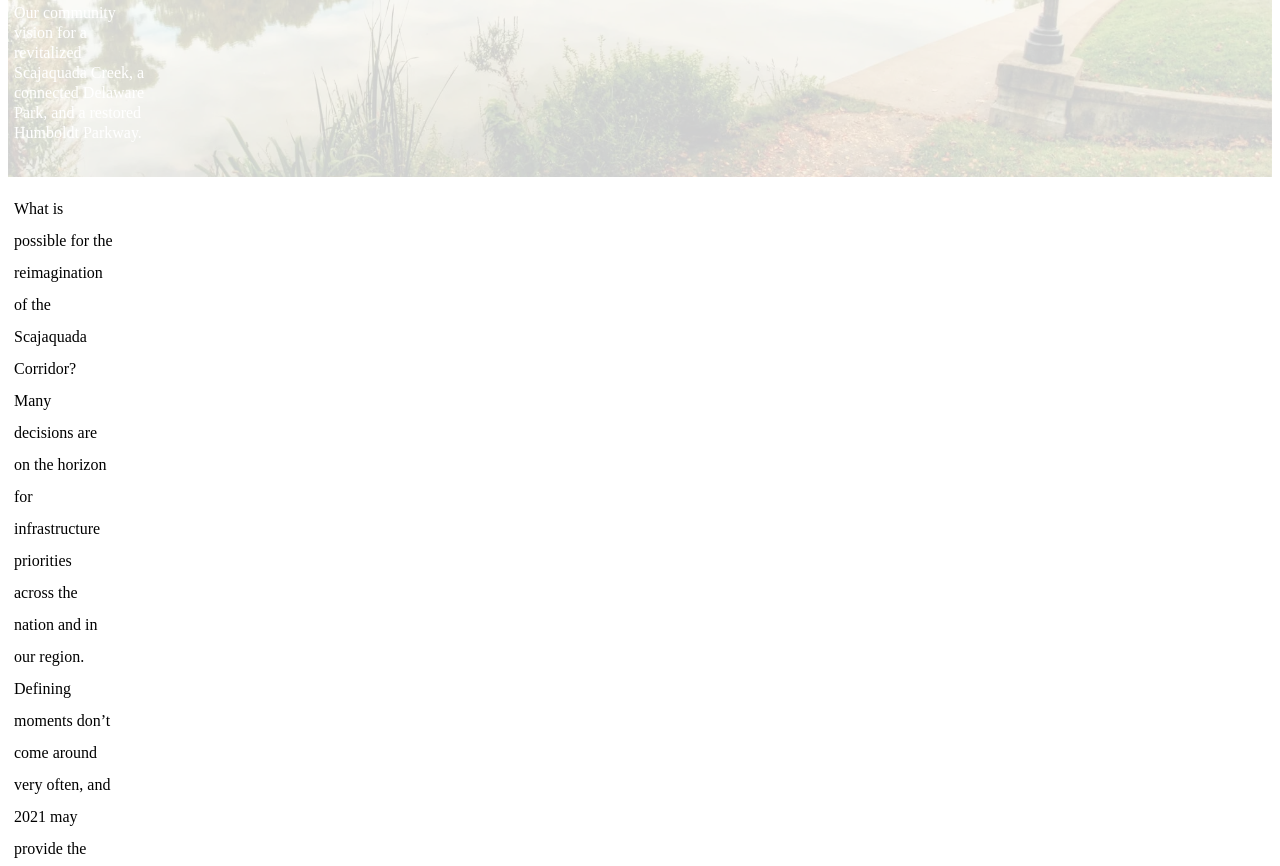
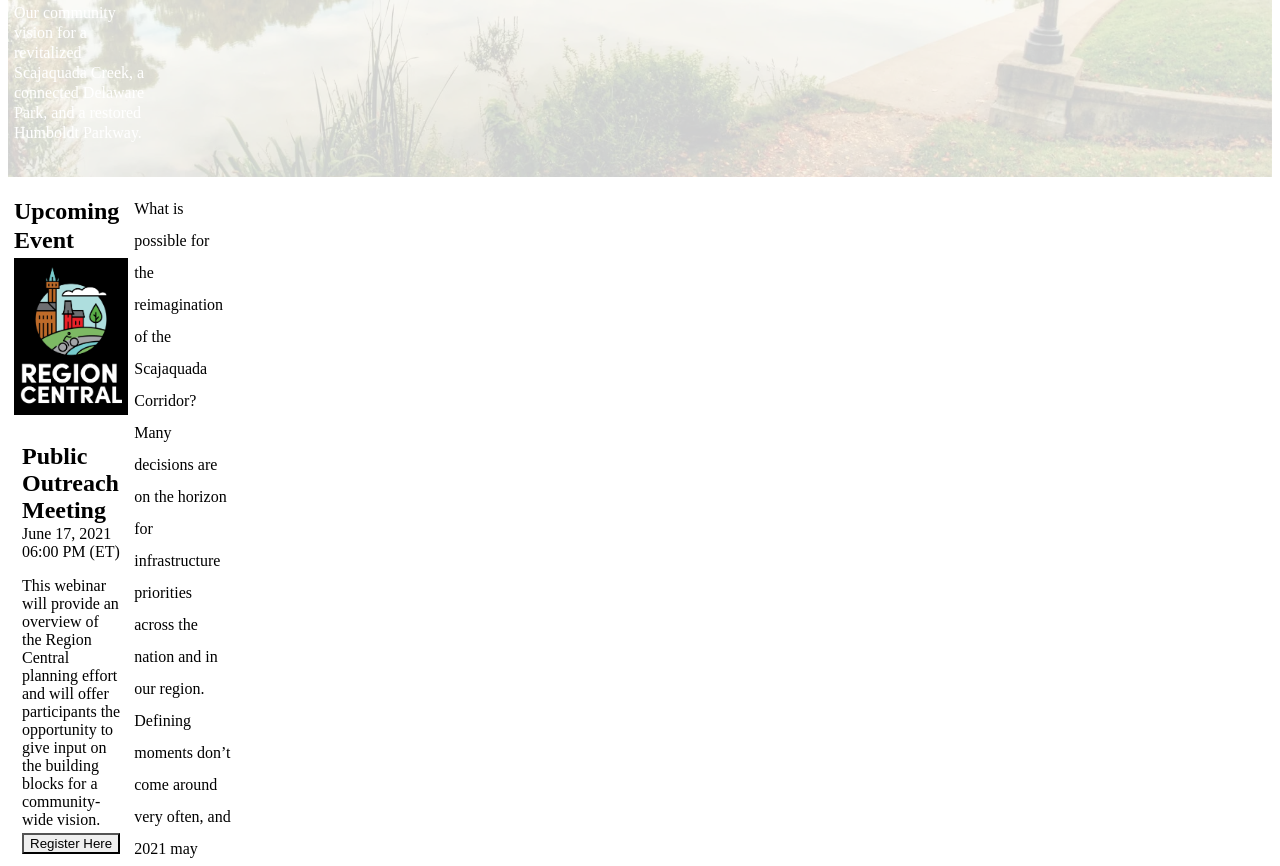
Before and after one commit to IHIutch/scc-site, a Gatsby site: page / in a window 1280 px wide. Shown: the part 236-1102 px from the top of the page. Built offline with nearby package versions, Linux system fonts and the light colour scheme; Gatsby itself is replaced by a stand-in of ours.

Commit message:
Add region central event to the homepage

```diff
--- a/src/pages/index.js
+++ b/src/pages/index.js
@@ -7,6 +7,9 @@ import {
   Heading,
   Text,
   Link,
+  Button,
+  LinkOverlay,
+  LinkBox,
 } from '@chakra-ui/react'
 import Container from '../components/common/Container'
 import Navbar from '../components/global/Navbar'
@@ -92,6 +95,70 @@ export default function Home({ data }) {
             templateColumns="repeat(12, 1fr)"
             gap="6"
           >
+            <GridItem colStart={{ lg: '2' }} colSpan={{ base: '12', lg: '9' }}>
+              <Box mb="24">
+                <Heading
+                  as="h2"
+                  mb="4"
+                  color="tealGreen.800"
+                  fontSize={{ base: '4xl', lg: '5xl' }}
+                  lineHeight="1.2"
+                >
+                  Upcoming Event
+                </Heading>
+                <Grid
+                  borderWidth="2px"
+                  borderColor="tealGreen.700"
+                  templateColumns={{ lg: 'repeat(6, 1fr)' }}
+                >
+                  <GridItem colSpan={{ lg: '2' }} p="6" bg="black">
+                    <Flex boxSize="100%" align="center" justify="center">
+                      <StaticImage
+                        style={{
+                          maxHeight: '256px',
+                        }}
+                        layout="constrained"
+                        objectFit="contain"
+                        src="../images/RegionCentral_VerticalLogoColor_Footer.png"
+                        alt="Region Central Logo"
+                        placeholder="blurred"
+                      />
+                    </Flex>
+                  </GridItem>
+                  <GridItem
+                    colSpan={{ lg: '4' }}
+                    p="8"
+                    d="flex"
+                    alignItems="center"
+                  >
+                    <LinkBox as="article" color="tealGreen.700">
+                      <Box mb="4">
+                        <Heading as="h1" mb="1" color="tealGreen.800">
+                          Public Outreach Meeting
+                        </Heading>
+                        <Text as="time" fontWeight="semibold">
+                          June 17, 2021 06:00 PM (ET)
+                        </Text>
+                      </Box>
+                      <Text fontSize={{ base: 'lg', lg: 'xl' }} mb="4">
+                        This webinar will provide an overview of the Region
+                        Central planning effort and will offer participants the
+                        opportunity to give input on the building blocks for a
+                        community-wide vision.
+                      </Text>
+                      <LinkOverlay
+                        as={Button}
+                        href="https://www.gbnrtc.org/regioncentral-events"
+                        isExternal
+                        colorScheme="tealGreen"
+                      >
+                        Register Here
+                      </LinkOverlay>
+                    </LinkBox>
+                  </GridItem>
+                </Grid>
+              </Box>
+            </GridItem>
             <GridItem colStart={{ lg: '3' }} colSpan={{ base: '12', lg: '8' }}>
               <Box>
                 <Text
```
Also changed, not shown: src/images/RegionCentral_VerticalLogoColor_Footer.png (added).
